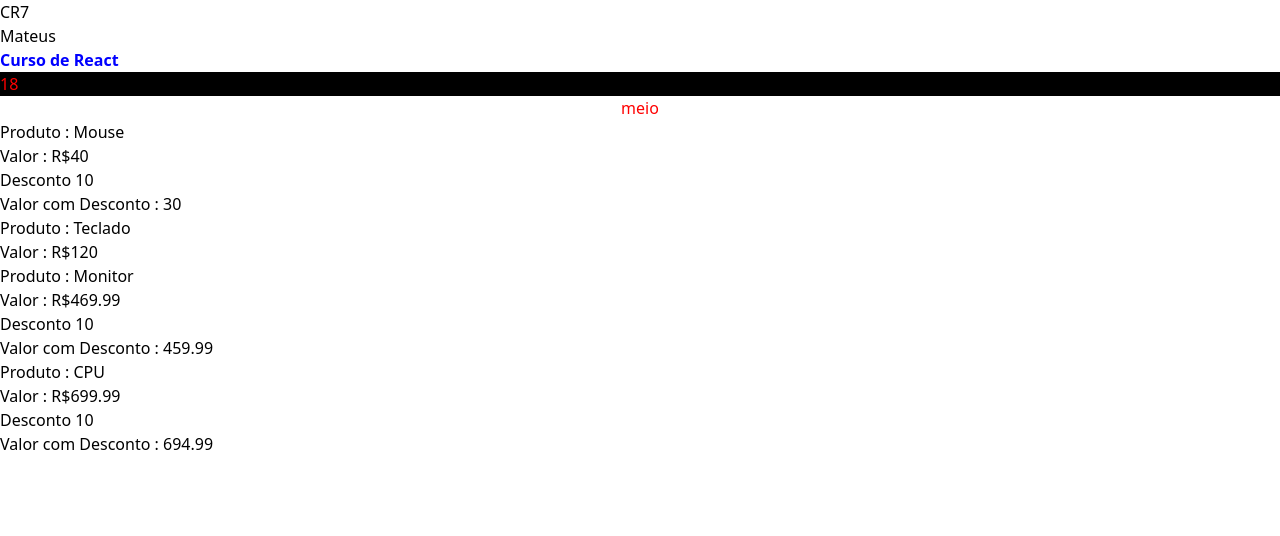
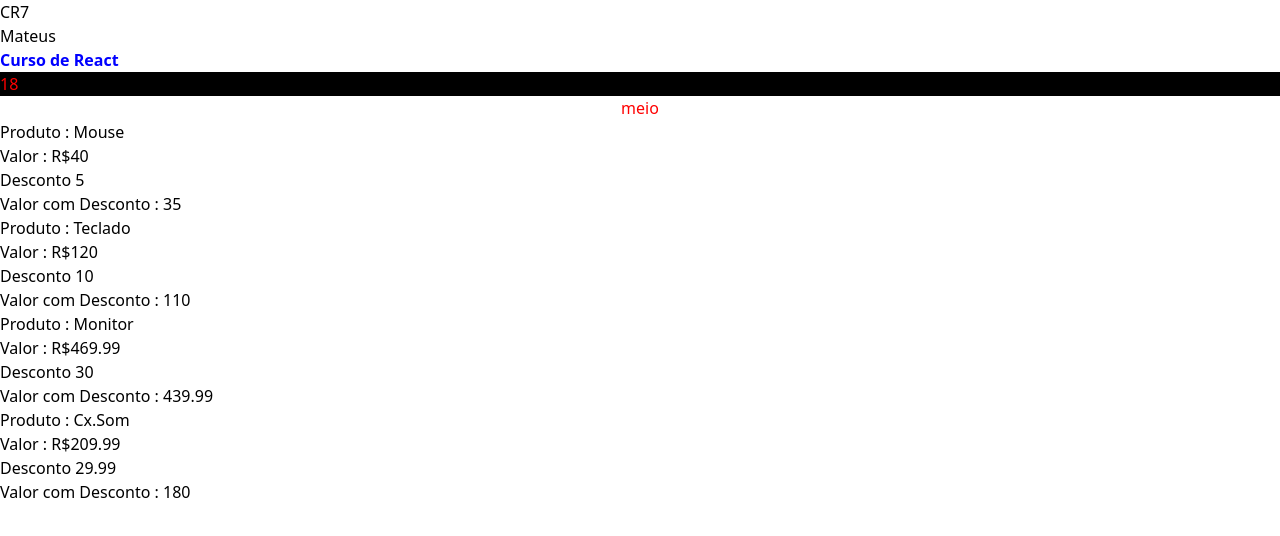
Before and after one commit to Mateus707/Projeto-com-React-nextJS, a Next.js app in the folder projeto1/: page / in a window 1280 px wide. Shown: the top 536 px of the page. Built offline with nearby package versions, Linux system fonts and the light colour scheme.

Commit message:
rederizando componentes com objetos de um array

```diff
--- a/projeto1/src/pages/index.tsx
+++ b/projeto1/src/pages/index.tsx
@@ -20,7 +20,32 @@ function functionDescontoTaxado(valorProduto:number,descontoProduto:number){
   return valorProduto - (descontoProduto/2);
 }
 
-
+const produtos = [
+  {
+    produto:"Mouse",
+    valor:40.00,
+    desconto:5,
+    disponivel:true
+  },
+  {
+    produto:"Teclado",
+    valor:120.00,
+    desconto:10,
+    disponivel:true
+  },
+  {
+    produto:"Monitor",
+    valor:469.99,
+    desconto:30,
+    disponivel:true
+  },
+  {
+    produto:"Cx.Som",
+    valor:209.99,
+    desconto:29.99,
+    disponivel:true
+  }
+];
 //função padrão home
 export default function Home() {
 
@@ -31,10 +56,13 @@ export default function Home() {
             meio
           </div>
          <div className="flex justify-center gap-3">
-            <Card produto={"Mouse"} valor={40.00} desconto={10} functionDesconto={functionDesconto}/>
-            <Card produto={"Teclado"} valor={120.00} desconto={0} functionDesconto={functionDescontoTaxado}/>
-            <Card produto={"Monitor"} valor={469.99} desconto={10} functionDesconto={functionDesconto}/>
-            <Card produto={"CPU"} valor={699.99} desconto={10} functionDesconto={functionDescontoTaxado}/>
+         {produtos.map((e:any)=>{
+                if(e.disponivel){
+                  return (
+                    <Card produto={e.produto} valor={e.valor} desconto={e.desconto} functionDesconto={functionDesconto}/>
+                  );
+                }
+            })}
          </div>
       </div>
 
```
